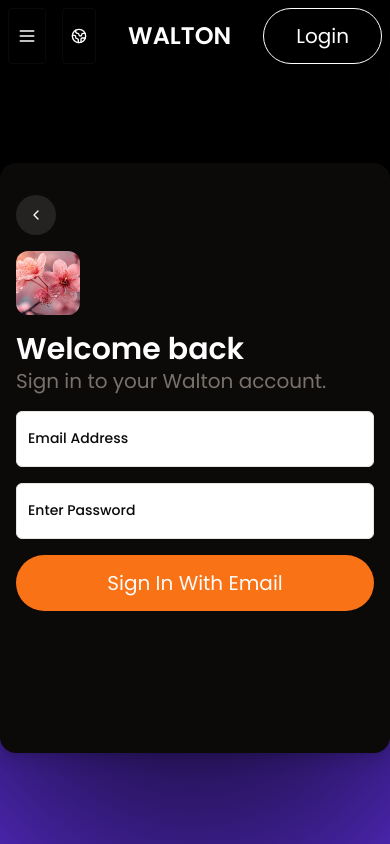
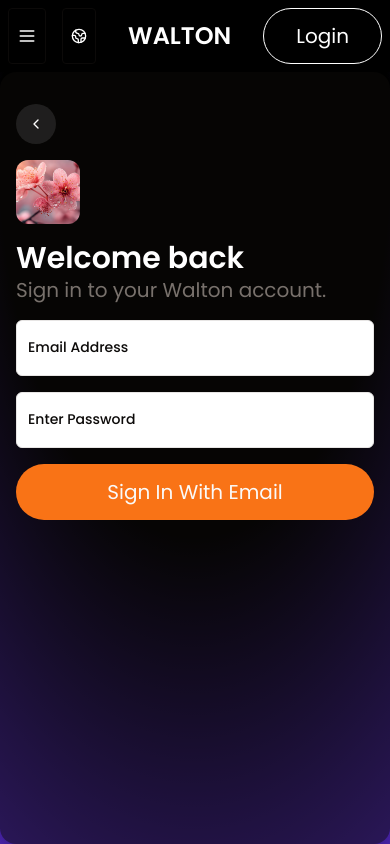
Before and after one commit to glimmrz/ueni_clone, a Next.js app: page /auth/sign-in-email in a window 390 px wide. Built offline with nearby package versions, Linux system fonts and the light colour scheme.

Commit message:
auth form responsivenes

```diff
--- a/src/components/forms/login-form.jsx
+++ b/src/components/forms/login-form.jsx
@@ -10,7 +10,7 @@
 export function LoginForm() {
   return (
     <div className="min-h-[calc(100vh-72px)] flex items-center justify-center text-background">
-      <div className="w-full md:w-[500px] min-h-[70vh] bg-foreground shadow-lg rounded-2xl flex flex-col gap-4 pt-8 pb-8 pr-4 pl-4">
+      <div className="w-full md:w-[500px] min-h-[calc(100vh-72px)] md:min-h-[70vh] bg-foreground/50 md:bg-foreground shadow-lg rounded-2xl flex flex-col gap-4 pt-8 pb-8 pr-4 pl-4">
         <Link href="/auth" passHref>
           <Button
             size="icon"
--- a/src/components/forms/register-form.jsx
+++ b/src/components/forms/register-form.jsx
@@ -4,13 +4,11 @@
 import { Icon } from "../icon";
 import { Title } from "../title";
 import { FloatingLabelInput } from "../floating-label-input";
-import Image from "next/image";
-import placeholder from "@/assets/placeholder.png";
 
 export function RegisterForm() {
   return (
     <div className="min-h-[calc(100vh-72px)] flex items-center justify-center text-background">
-      <div className="w-full md:w-[500px] min-h-[70vh] bg-foreground shadow-lg rounded-2xl flex flex-col gap-4 pt-8 pb-8 pr-4 pl-4">
+      <div className="w-full md:w-[500px] min-h-[calc(100vh-72px)] md:min-h-[70vh] bg-foreground/50 md:bg-foreground shadow-lg rounded-2xl flex flex-col gap-4 pt-8 pb-8 pr-4 pl-4">
         <Link href="/auth" passHref>
           <Button
             size="icon"
```
